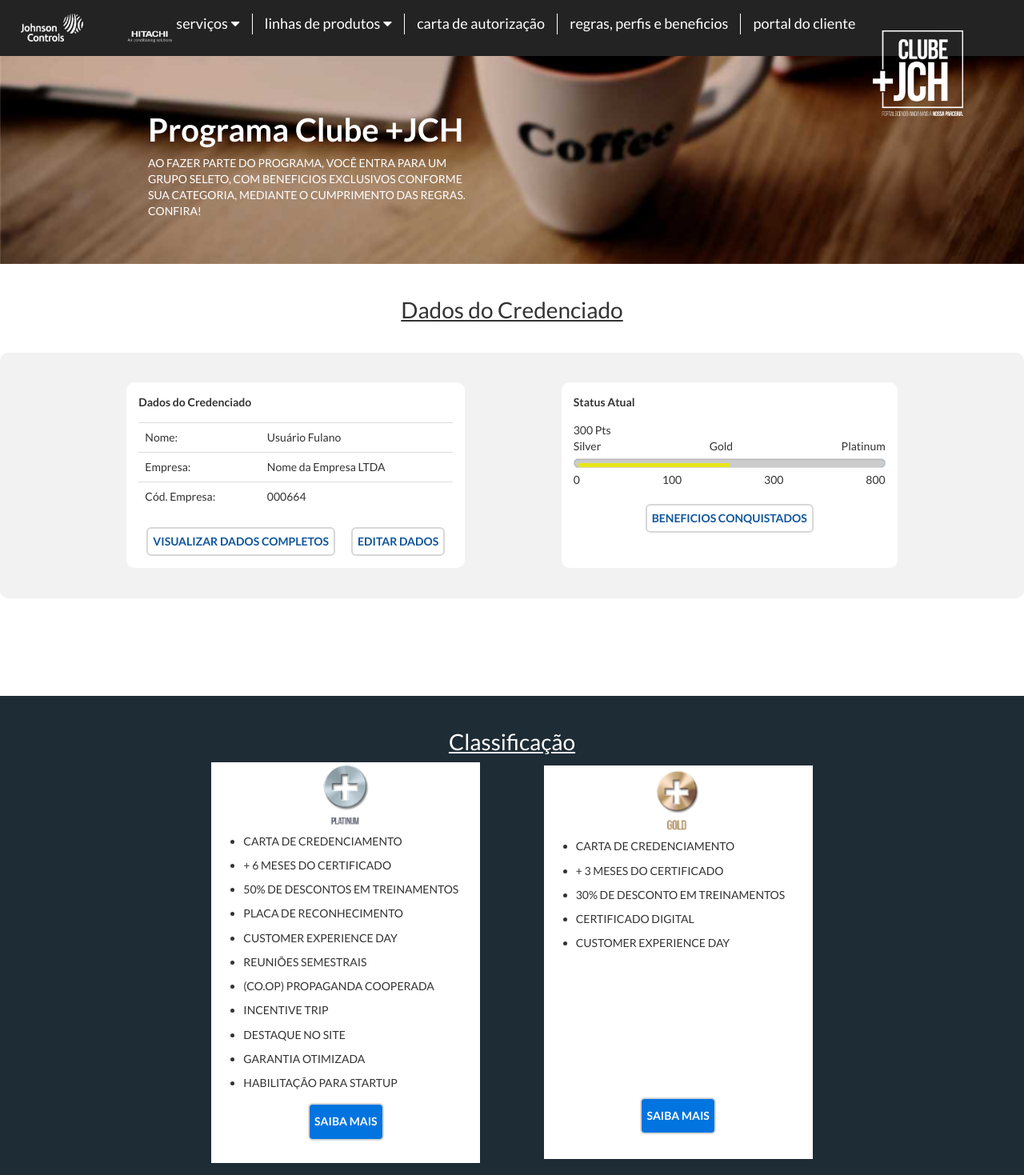
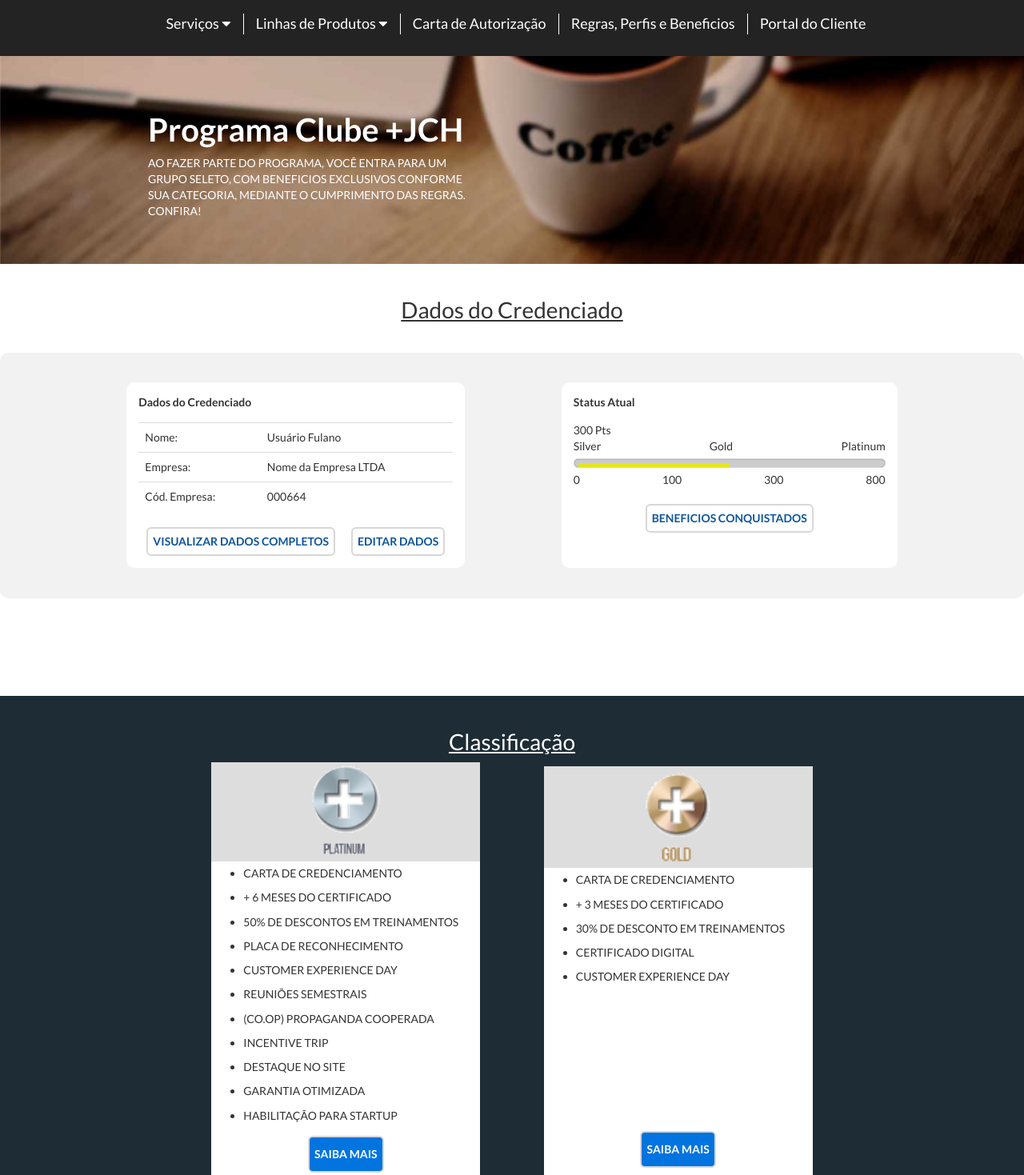
Before and after one commit to vgomes333/clube-jch, a website: page src/index.html in a window 1280 px wide. Shown: the top 1469 px of the page at 80% size. Drawn offline with nearby package versions, Linux system fonts and the light colour scheme.

Commit message:
Alterações layout2

```diff
--- a/src/content/css/scss/layout/_menu.scss
+++ b/src/content/css/scss/layout/_menu.scss
@@ -9,7 +9,6 @@
     }
 
     &-item {
-        text-transform: lowercase;
         font-size: 18px;
     }
 
@@ -40,7 +39,6 @@
     transition: .2s;
 
     &-items {
-        text-transform: uppercase;
         color: #fff;
     }
 }
--- a/src/content/css/scss/layout/geral.scss
+++ b/src/content/css/scss/layout/geral.scss
@@ -88,3 +88,9 @@
   border-top: 1px solid #eee;
   padding: 10px 0;
 }
+
+.modal-center {
+  display: flex;
+  align-items: center;
+  height: 90%;
+}
--- a/src/content/css/scss/layout/niveis.scss
+++ b/src/content/css/scss/layout/niveis.scss
@@ -20,6 +20,10 @@
   padding-bottom: 2em;
   line-height: .8cm;
   text-align: center;
+
+  &-icon {
+    width: 8em;
+  }
 
   ul {
     text-align: left;
@@ -54,10 +58,10 @@
   &-platinum {
     background-color: $nivel-platinum;
   }
-}
 
-.nivel-icon {
-  width: 2cm;
+  &-coin {
+    background-color: #ddd;
+  }
 }
 
 .itens-plano {
--- a/src/header.html
+++ b/src/header.html
@@ -1,12 +1,12 @@
 <div class="header">
     <a class="header-link" href="index.html">
-        <img class="header-cobrand" src="content/imagens/CoBrand_Horizontal_logo_White.png" alt="">
+        <!-- <img class="header-cobrand" src="content/imagens/CoBrand_Horizontal_logo_White.png" alt="">  -->
     </a>
     <div class="menu">
         <ul id="menu-content" class="menu-content">
             <a class="menu-content-a">
                 <li data-toggle="collapse" data-target="#servicos" class="collapsed menu-item">
-                    <span class="menu-item">SERVIÇOS</span>
+                    <span class="menu-item">Serviços</span>
                     <i class="fas fa-caret-down dropdown-ico"></i>
                 </li>
             </a>
@@ -37,7 +37,7 @@
 
             <a class="menu-content-a">
                 <li data-toggle="collapse" data-target="#produtos" class="collapsed menu-item">
-                    <span class="menu-item">LINHAS DE PRODUTOS</span>
+                    <span class="menu-item">Linhas de Produtos</span>
                     <i class="fas fa-caret-down"></i>
                 </li>
             </a>
@@ -55,22 +55,22 @@
 
             <a href="#">
                 <li class="menu-item">
-                    <span class="menu-item">CARTA DE AUTORIZAÇÃO</span>
+                    <span class="menu-item">Carta de Autorização</span>
                 </li>
             </a>
 
             <a href="regras.html">
                 <li class="menu-item">
-                    <span class="menu-item">REGRAS, PERFIS E BENEFICIOS</span>
+                    <span class="menu-item">Regras, Perfis e Beneficios</span>
                 </li>
             </a>
 
             <a href="#">
                 <li class="menu-item">
-                    <span class="menu-item">PORTAL DO CLIENTE</span>
+                    <span class="menu-item">Portal do Cliente</span>
                 </li>
             </a>
         </ul>
     </div>
-    <img class="header-logo" src="content/imagens/Logo_Clube_JCH_White.png" alt="">
+    <!-- <img class="header-logo" src="content/imagens/Logo_Clube_JCH_White.png" alt=""> -->
 </div>
--- a/src/index.html
+++ b/src/index.html
@@ -156,7 +156,7 @@
                 </div>
                 <!-- Modal -->
                 <div class="modal fade" id="modalBeneficios" tabindex="-1" role="dialog" aria-labelledby="exampleModalLabel" aria-hidden="true">
-                    <div class="modal-dialog " role="document">
+                    <div class="modal-dialog modal-center" role="document">
                         <div class="modal-content">
                             <div class="modal-header">
                                 <button type="button" class="close" data-dismiss="modal" aria-label="Close">
@@ -183,7 +183,9 @@
         <h2 class="titulo-secao">Classificação</h2>
         <div class="container niveis-cards">
             <div class="nivel">
+                <div class="nivel-coin">
                     <img class="nivel-icon" src="content/imagens/platinum.png" alt="">
+                </div>
                 <ul>
                     <li>CARTA DE CREDENCIAMENTO</li>
                     <li>+ 6 MESES DO CERTIFICADO</li>
@@ -200,7 +202,9 @@
                 <button class="button button-info">Saiba Mais</button>
             </div>
             <div class="nivel nivel-classificacao-gold">
+                <div class="nivel-coin">
                     <img class="nivel-icon" src="content/imagens/gold.png" alt="">
+                </div>
                 <ul>
                     <li>CARTA DE CREDENCIAMENTO</li>
                     <li>+ 3 MESES DO CERTIFICADO</li>
```
Also changed, not shown: src/content/css/main.css. Lines whose indentation alone changed are shown as unchanged.
